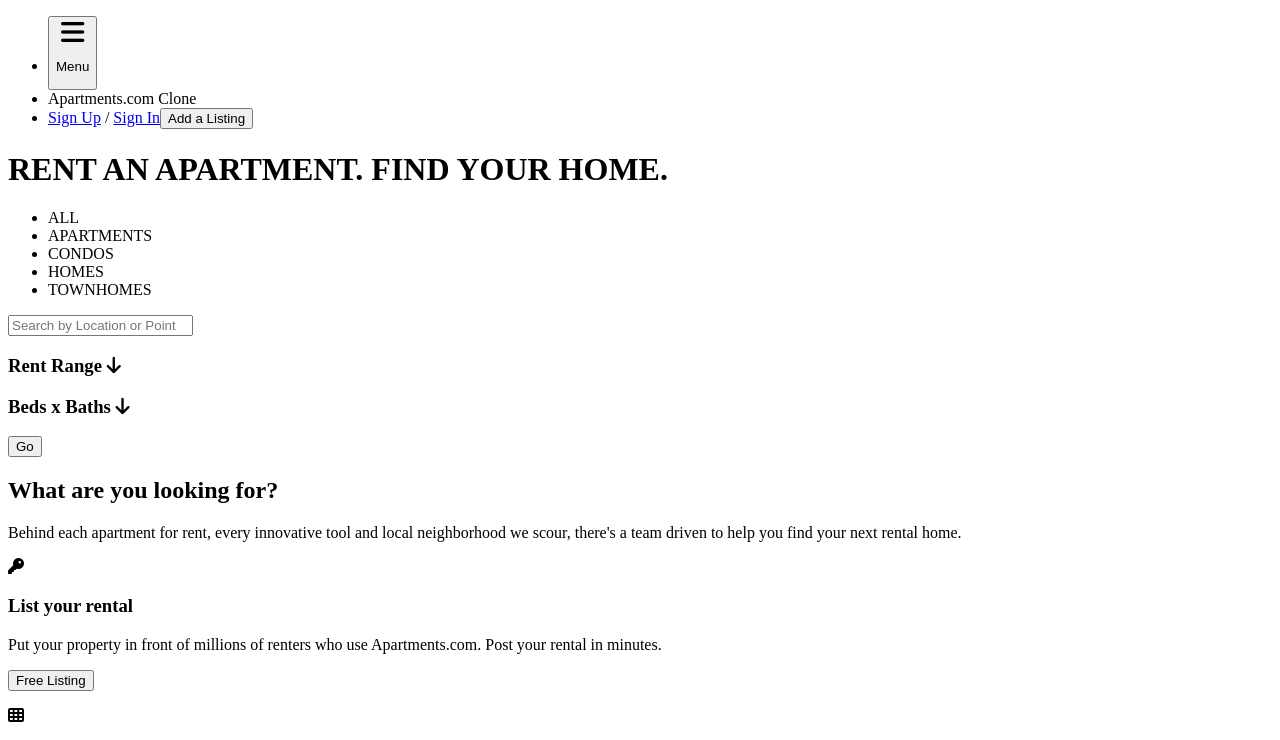
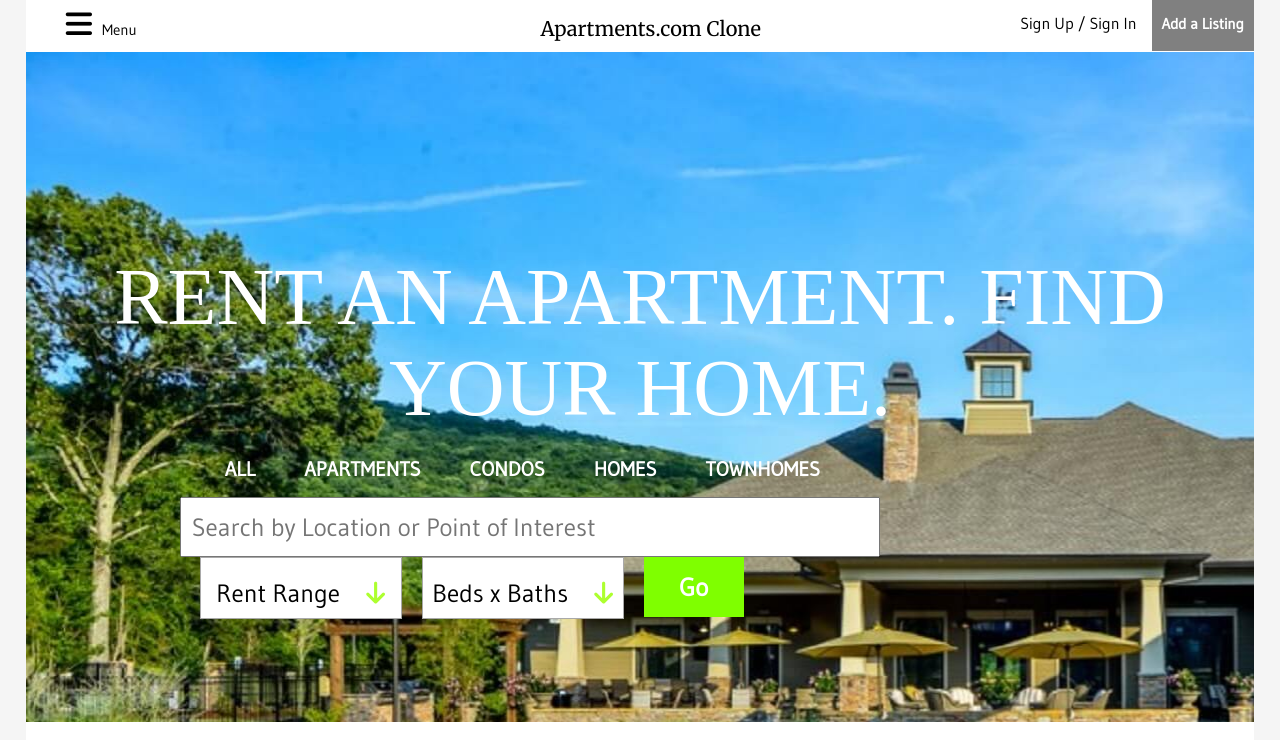
Before and after one commit to codefu-chivy/apartments-clone, a website: page src/static/html/index.html in a window 1280 px wide. Shown: the top 740 px of the page. Drawn offline with nearby package versions, Linux system fonts and the light colour scheme; files that its build step writes are made by us from their sources; a web font is replaced by a local one.

Commit message:
3rd commit

```diff
--- a/src/static/styles/css/styles.css
+++ b/src/static/styles/css/styles.css
@@ -1,6 +1,207 @@
-p ul {
-  color: red;
+#nav {
+  height: 55px;
+  margin-top: 0px;
+  width: 100%;
+  padding-left: 0px;
+  padding-right: 0px; }
+  #nav button {
+    height: 55px;
+    font-family: gudea;
+    font-size: 15px;
+    border: none; }
+  #nav button:hover {
+    cursor: pointer;
+    background-color: dimgray;
+    color: white; }
+  #nav ul {
+    height: 55px; }
+  #nav li {
+    display: inline; }
+  #nav a {
+    text-decoration: none;
+    color: black; }
+  #nav a:hover {
+    color: chartreuse; }
+
+#menu-button {
+  background-color: white;
+  margin-right: 25px;
+  width: 150px; }
+
+#menu {
+  float: left;
+  position: relative;
+  right: 40px; }
+  #menu p {
+    display: inline;
+    margin-left: 10px;
+    padding-bottom: 15px; }
+
+.nav-right {
+  float: right; }
+
+#main-title {
+  font-size: 20px;
+  font-family: merriweather;
+  position: relative;
+  top: 20px;
+  left: 20px; }
+
+#add {
+  margin-left: 15px;
+  background-color: grey;
+  color: white;
+  padding: 10px;
+  font-weight: bold; }
+
+#banner {
+  width: 100%;
+  height: 670px;
+  background-image: url("/static/images/apartments.jpg");
+  margin-top: -53px;
+  color: white; }
+  #banner h1 {
+    font-family: pompiere;
+    font-size: 80px;
+    font-weight: normal; }
+  #banner input {
+    font-family: gudea; }
+
+#search-block {
+  position: relative;
+  top: 200px; }
+
+.params {
+  display: inline;
+  font-size: 20px;
+  margin-right: 35px;
+  font-weight: bold;
+  padding: 5px; }
+
+.params:hover {
+  cursor: pointer;
+  border-bottom: 5px solid chartreuse; }
+
+#search-go {
+  width: 75%;
+  position: relative;
   margin: 0 auto;
-  text-align: center; }
+  text-align: left;
+  bottom: 30px; }
+
+.go {
+  float: left;
+  height: 60px; }
+
+#search {
+  width: 700px;
+  font-size: 25px;
+  padding-left: 10px; }
+
+.input-sim {
+  margin-left: 20px;
+  width: 200px;
+  text-align: center;
+  background-color: white;
+  color: black;
+  border: 1px solid darkgrey; }
+  .input-sim h3 {
+    font-weight: normal;
+    position: relative;
+    bottom: 5px;
+    font-size: 25px; }
+
+.fa-arrow-down {
+  color: greenyellow;
+  margin-left: 20px; }
+
+.input-sim:hover {
+  cursor: pointer; }
+
+#send {
+  width: 100px;
+  margin-left: 20px;
+  border: 1px solid chartreuse;
+  background-color: chartreuse;
+  color: white;
+  font-size: 25px;
+  font-weight: bold; }
+
+#send:hover {
+  cursor: pointer;
+  background-color: white;
+  color: chartreuse; }
+
+main {
+  color: #404040; }
+  main h2 {
+    font-size: 50px;
+    margin-bottom: 5px; }
+  main p {
+    font-size: 18px; }
+  main h3 {
+    font-size: 40px;
+    text-align: left; }
+
+#about {
+  width: 45%;
+  margin: 0 auto; }
+
+.image-cont {
+  color: white;
+  width: 80%;
+  height: 2000px;
+  margin: 0 auto; }
+
+.images {
+  margin: 5px;
+  width: 400px;
+  height: 400px;
+  float: left;
+  background: no-repeat center center;
+  background-size: cover; }
+
+.square {
+  width: 400px;
+  height: 400px;
+  float: left;
+  margin: 5px; }
+
+.list {
+  background-color: dimgrey; }
+
+.resources {
+  background-color: dodgerblue; }
+
+.mobile {
+  background-color: #08B837; }
+
+#square1, #square4 {
+  width: 800px; }
+
+.column {
+  float: left; }
+
+html {
+  padding: -10px;
+  margin: -10px; }
+
+body {
+  text-align: center;
+  background-color: whitesmoke;
+  font-family: gudea;
+  margin: -10px; }
+
+li {
+  list-style-type: none; }
+
+.column ul {
+  text-align: left;
+  margin: 0 auto; }
+
+#main {
+  width: 93%;
+  margin: 0 auto;
+  background-color: white; }
 
 /*# sourceMappingURL=styles.css.map */
```
